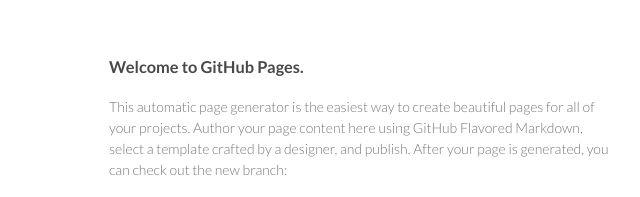
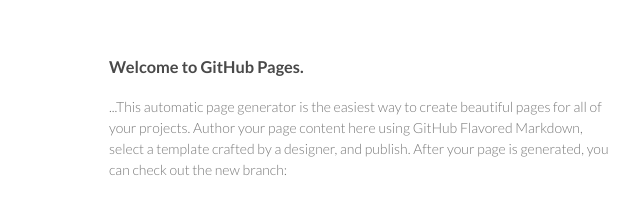
Before and after one commit to Acuda/Acuda.github.io, a plain HTML site: page index.html in a window 1280 px wide. Shown: the top 197 px of the page, 461-1101 px from the left. Drawn offline with Linux system fonts and the light colour scheme.

Commit message:
Update index.html

```diff
--- a/index.html
+++ b/index.html
@@ -26,7 +26,7 @@
         <h3>
 <a name="welcome-to-github-pages" class="anchor" href="#welcome-to-github-pages"><span class="octicon octicon-link"></span></a>Welcome to GitHub Pages.</h3>
 
-<p>This automatic page generator is the easiest way to create beautiful pages for all of your projects. Author your page content here using GitHub Flavored Markdown, select a template crafted by a designer, and publish. After your page is generated, you can check out the new branch:</p>
+<p>...This automatic page generator is the easiest way to create beautiful pages for all of your projects. Author your page content here using GitHub Flavored Markdown, select a template crafted by a designer, and publish. After your page is generated, you can check out the new branch:</p>
 
 <pre><code>$ cd your_repo_root/repo_name
 $ git fetch origin
```
